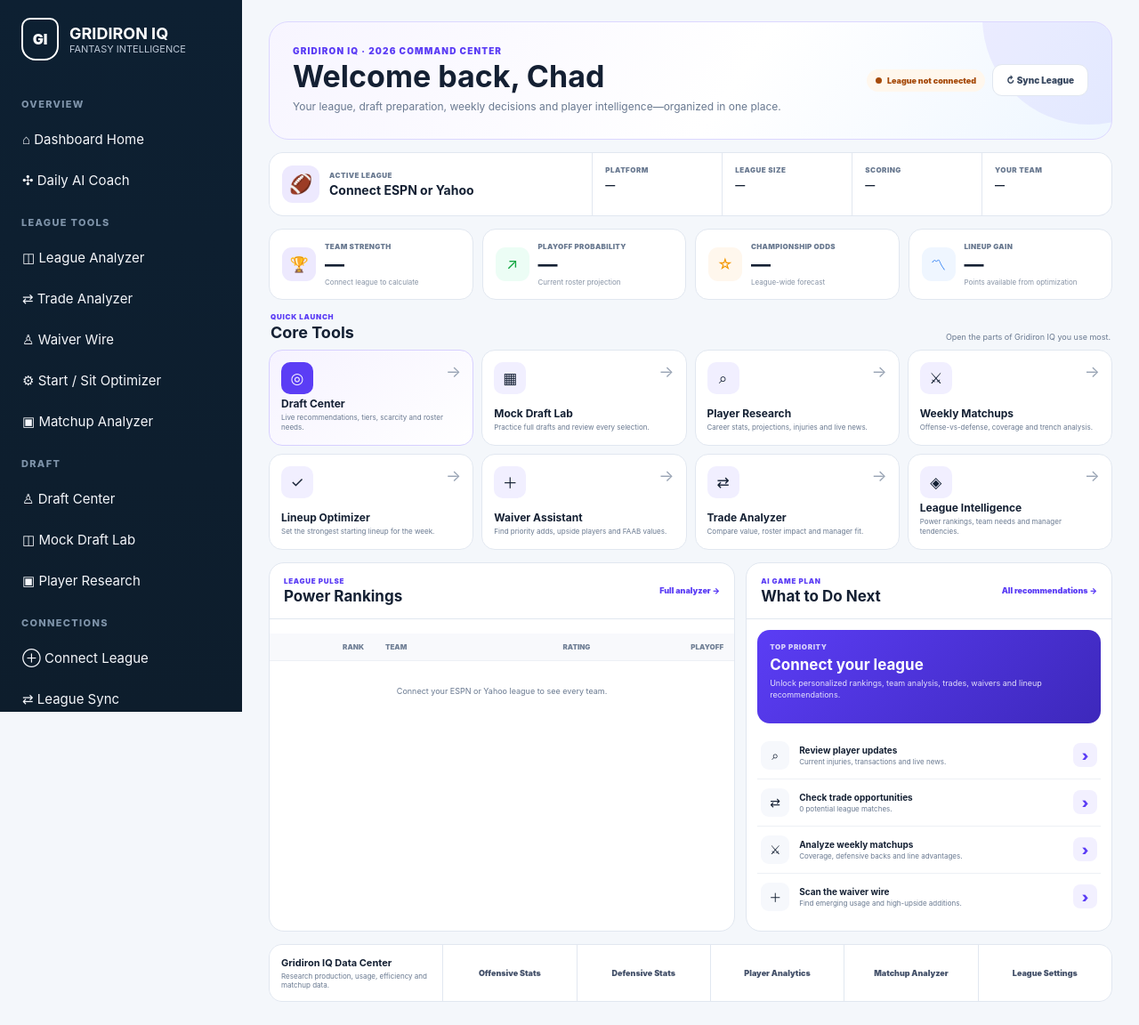
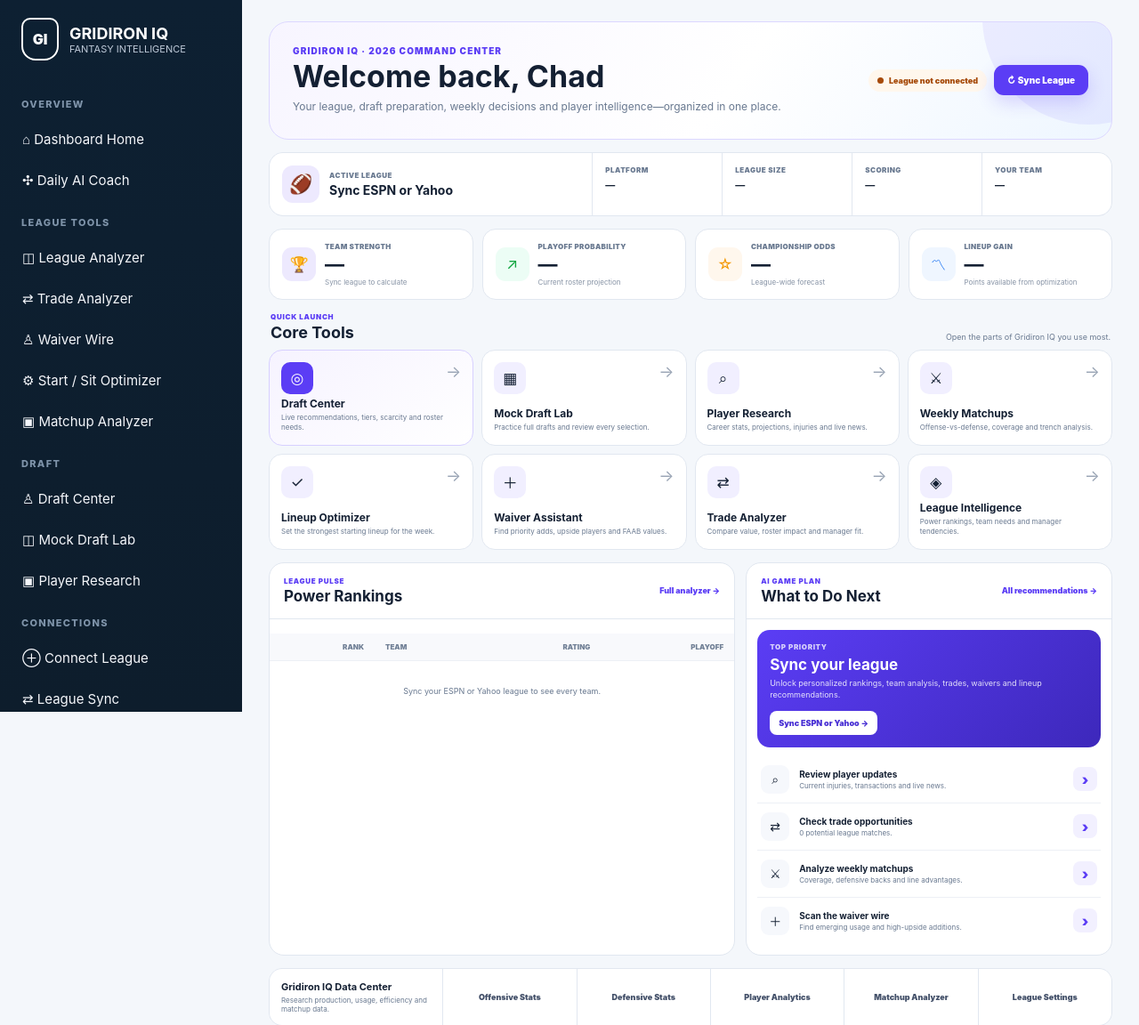
Before and after one commit to cschernika/gridiron-iq-new, a Flask app: page /app in a window 1280 px wide. Shown: the top 1152 px of the page at 89% size. Before the commit the page ends 1126 px from the top, so only its background shows below. Run offline with Flask 3, Linux system fonts and the light colour scheme; some libraries are stand-ins or nearby versions.

Commit message:
Add files via upload

```diff
--- a/templates/dashboard.html
+++ b/templates/dashboard.html
@@ -39,12 +39,10 @@
     </div>
     <div class="giq-hero-actions">
       <span class="giq-status {{ 'connected' if connected else 'disconnected' }}"><i></i>{{ 'League connected' if connected else 'League not connected' }}</span>
-      <a class="giq-button secondary" href="/league-sync">↻ Sync League</a>
-      {% if not connected %}
-        <a class="giq-button primary" href="/connect-league">Connect a League</a>
-      {% elif roster_count == 0 %}
+      <a class="giq-button {{ 'secondary' if connected else 'primary' }}" href="/league-sync">↻ Sync League</a>
+      {% if connected and roster_count == 0 %}
         <a class="giq-button primary" href="/draft-center">Open Draft Center</a>
-      {% else %}
+      {% elif connected %}
         <a class="giq-button primary" href="/lineup-optimizer">Optimize Lineup</a>
       {% endif %}
     </div>
@@ -53,7 +51,7 @@
   <section class="giq-league-strip">
     <div class="giq-league-main">
       <div class="giq-ball">🏈</div>
-      <div><span>Active League</span><strong>{{ league.league_name if connected and league else "Connect ESPN or Yahoo" }}</strong></div>
+      <div><span>Active League</span><strong>{{ league.league_name if connected and league else "Sync ESPN or Yahoo" }}</strong></div>
     </div>
     <div class="giq-league-detail"><span>Platform</span><strong>{{ league.platform|default("ESPN", true) if connected and league else "—" }}</strong></div>
     <div class="giq-league-detail"><span>League Size</span><strong>{{ (league.teams if league and league.teams else 12) ~ " Teams" if connected else "—" }}</strong></div>
@@ -62,7 +60,7 @@
   </section>
 
   <section class="giq-metrics">
-    <article class="giq-metric"><div class="giq-metric-icon purple">🏆</div><div><span>Team Strength</span><strong>{{ stats.team_strength if connected and stats and stats.team_strength is defined else "—" }}</strong><small>{% if connected %}League rank #{{ stats.team_rank if stats and stats.team_rank is defined else "—" }}{% else %}Connect league to calculate{% endif %}</small></div></article>
+    <article class="giq-metric"><div class="giq-metric-icon purple">🏆</div><div><span>Team Strength</span><strong>{{ stats.team_strength if connected and stats and stats.team_strength is defined else "—" }}</strong><small>{% if connected %}League rank #{{ stats.team_rank if stats and stats.team_rank is defined else "—" }}{% else %}Sync league to calculate{% endif %}</small></div></article>
     <article class="giq-metric"><div class="giq-metric-icon green">↗</div><div><span>Playoff Probability</span><strong>{{ (stats.playoff_probability|string ~ "%") if connected and stats and stats.playoff_probability is defined else "—" }}</strong><small>Current roster projection</small></div></article>
     <article class="giq-metric"><div class="giq-metric-icon orange">☆</div><div><span>Championship Odds</span><strong>{{ (stats.championship_probability|string ~ "%") if connected and stats and stats.championship_probability is defined else "—" }}</strong><small>League-wide forecast</small></div></article>
     <article class="giq-metric"><div class="giq-metric-icon blue">〽</div><div><span>Lineup Gain</span><strong>{{ ("+" ~ stats.lineup_gain) if connected and stats and stats.lineup_gain is defined else "—" }}</strong><small>Points available from optimization</small></div></article>
@@ -98,7 +96,7 @@
           {% elif connected %}
             <tr><td class="giq-empty" colspan="4">Sync the league to calculate power rankings.</td></tr>
           {% else %}
-            <tr><td class="giq-empty" colspan="4">Connect your ESPN or Yahoo league to see every team.</td></tr>
+            <tr><td class="giq-empty" colspan="4">Sync your ESPN or Yahoo league to see every team.</td></tr>
           {% endif %}
           </tbody>
         </table>
@@ -110,7 +108,7 @@
       <div class="giq-action-wrap">
         <div class="giq-next-action">
           {% if not connected %}
-            <span>TOP PRIORITY</span><h3>Connect your league</h3><p>Unlock personalized rankings, team analysis, trades, waivers and lineup recommendations.</p><a href="/connect-league">Connect ESPN or Yahoo →</a>
+            <span>TOP PRIORITY</span><h3>Sync your league</h3><p>Unlock personalized rankings, team analysis, trades, waivers and lineup recommendations.</p><a href="/league-sync">Sync ESPN or Yahoo →</a>
           {% elif roster_count == 0 %}
             <span>PRE-DRAFT PRIORITY</span><h3>Build your draft plan</h3><p>Review ADP, position scarcity and mock-draft outcomes before your live draft.</p><a href="/draft-center">Open Draft Center →</a>
           {% else %}
```
